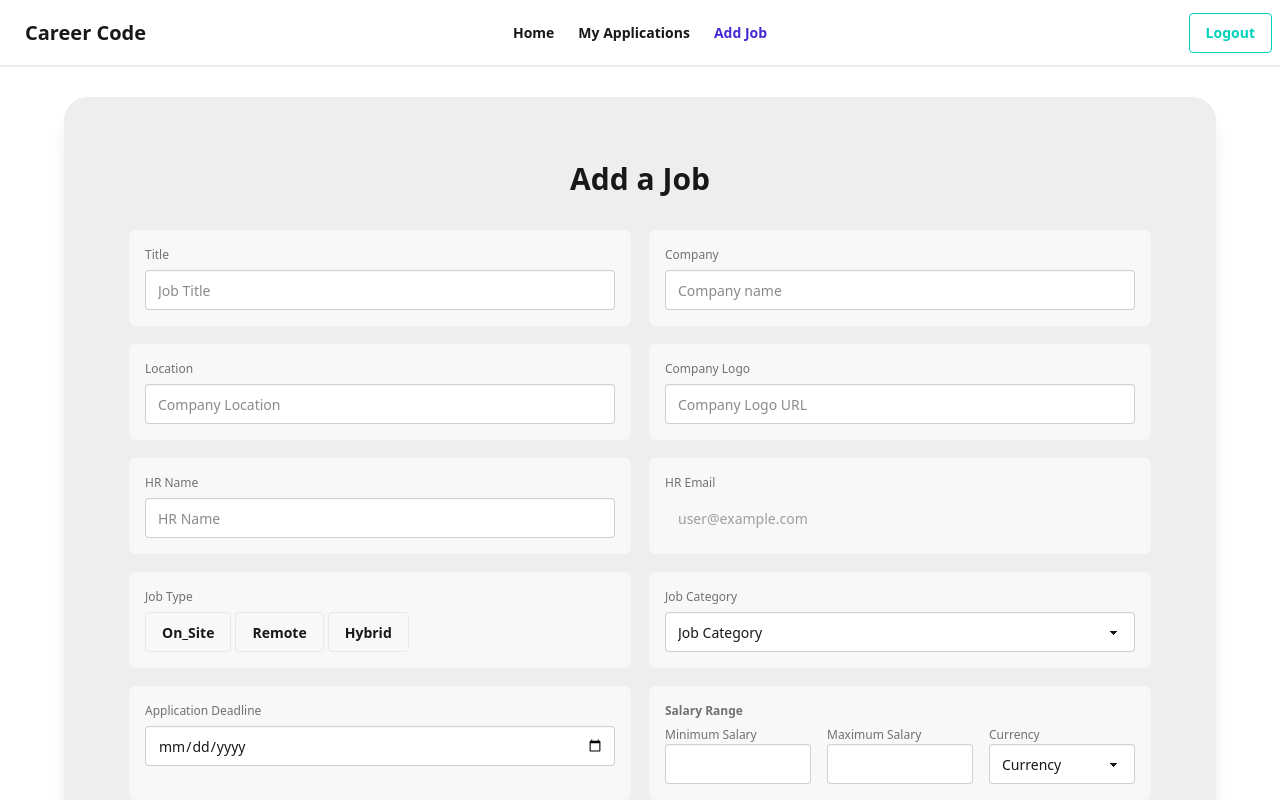
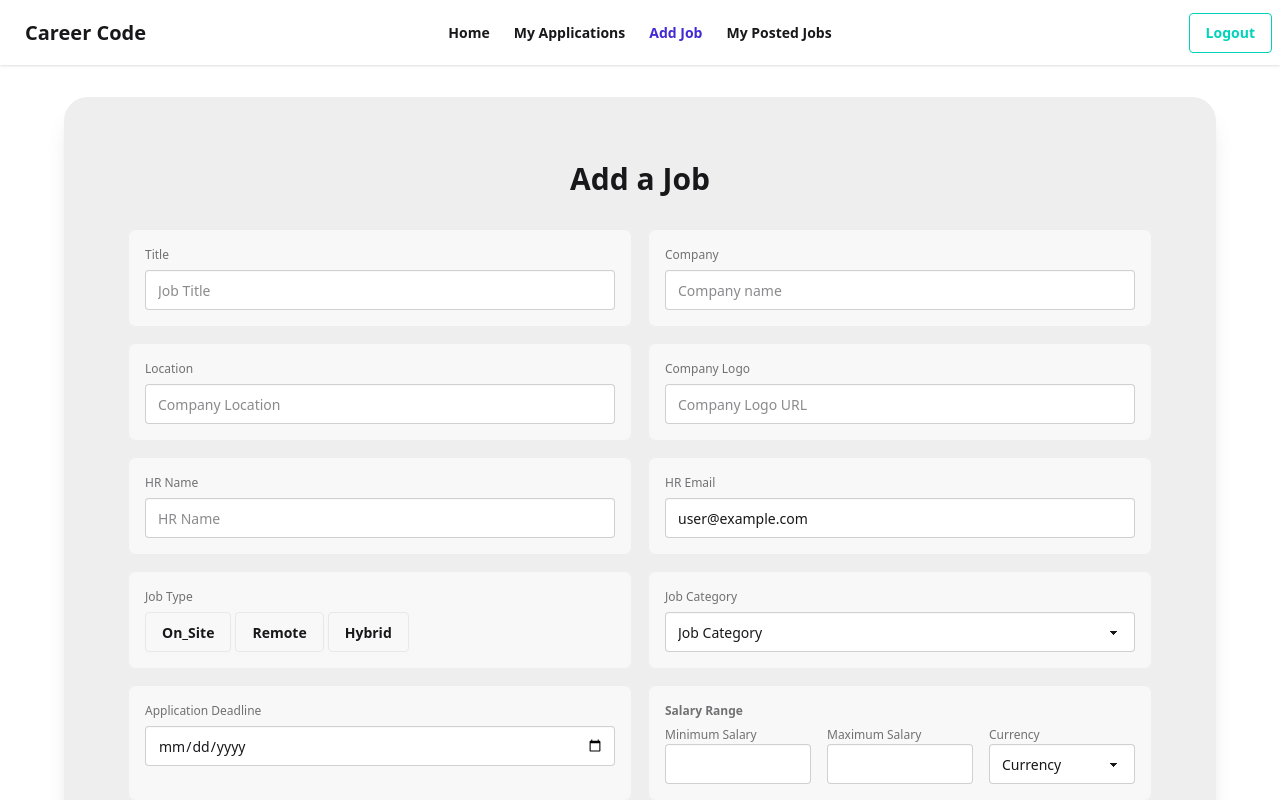
Before and after one commit to mahfuzarrahmanmunna/career-code-client, a React (Vite) app: page /add-job in a window 1280 px wide. Shown: the top 800 px of the page. Built offline with nearby package versions, Linux system fonts and the light colour scheme; no server answers; sample sign-in values are in the browser's storage.

Commit message:
added jobapi

```diff
--- /dev/null
+++ b/src/API/JobsApi/JobsApi.js
@@ -0,0 +1,8 @@
+export const jobsCreatedByPromise = email => {
+    return fetch(`http://localhost:3000/jobs?email=${email}`)
+        .then(res => res.json())
+        .catch(err => {
+            const code = err.code || 'UNKNOWN_ERROR';
+            console.error("Failed to fetch jobs created by:", code);
+        })
+}
--- a/src/Pages/AddJobs/AddJobs.jsx
+++ b/src/Pages/AddJobs/AddJobs.jsx
@@ -87,7 +87,7 @@ const AddJobs = () => {
                         {/* HR email */}
                         <fieldset className="fieldset bg-base-200 border-base-300 rounded-box w-full border p-4">
                             <label className="label">HR Email</label>
-                            <input value={user?.email} disabled type="email" name='hr_email' className="input w-full" placeholder="HR Email" />
+                            <input value={user?.email} type="email" name='hr_email' className="input w-full" placeholder="HR Email" />
                         </fieldset>
 
                         {/* Job Type */}
--- /dev/null
+++ b/src/Pages/MyPostedJob/MyPostedJobs.jsx
@@ -0,0 +1,11 @@
+import React from 'react';
+
+const MyPostedJobs = () => {
+    return (
+        <div>
+            <h1>My posted jobs</h1>
+        </div>
+    );
+};
+
+export default MyPostedJobs;
--- a/src/Pages/Shared/Navbar/Navbar.jsx
+++ b/src/Pages/Shared/Navbar/Navbar.jsx
@@ -21,6 +21,8 @@ const Navbar = () => {
                 Home
             </NavLink>
         </li>
+
+        {/* Applicant see */}
         {
             user && (
                 <>
@@ -29,14 +31,23 @@ const Navbar = () => {
                             My Applications
                         </NavLink>
                     </li>
-                    <li>
-                        <NavLink to='/add-job' className={({ isActive }) => `font-bold ${isActive ? 'text-primary' : ''}`}>
-                            Add Job
-                        </NavLink>
-                    </li>
                 </>
             )
         }
+
+        {/* Recruiter seen */}
+        {user && <>
+            <li>
+                <NavLink to='/add-job' className={({ isActive }) => `font-bold ${isActive ? 'text-primary' : ''}`}>
+                    Add Job
+                </NavLink>
+            </li>
+            <li>
+                <NavLink to='/my-posted-jobs' className={({ isActive }) => `font-bold ${isActive ? 'text-primary' : ''}`}>
+                    My Posted Jobs
+                </NavLink>
+            </li>
+        </>}
         {/* <li>
             <NavLink to='/jobs' className={({ isActive }) => `font-bold ${isActive ? 'text-primary' : ''}`}>
                 Jobs
--- a/src/Routes/Routes.jsx
+++ b/src/Routes/Routes.jsx
@@ -8,6 +8,7 @@ import JobApply from "../Pages/JobApply/JobApply";
 import PrivateRoutes from "../Private/PrivateRoutes/PrivateRoutes";
 import MyApplications from "../Pages/MyApplications/MyApplications";
 import AddJobs from "../Pages/AddJobs/AddJobs";
+import MyPostedJobs from "../Pages/MyPostedJob/MyPostedJobs";
 
 export const router = createBrowserRouter([
     {
@@ -43,6 +44,12 @@ export const router = createBrowserRouter([
                 </PrivateRoutes>
             },
             {
+                path: '/my-posted-jobs',
+                element: <PrivateRoutes>
+                    <MyPostedJobs />
+                </PrivateRoutes>
+            },
+            {
                 path: '/my-applications',
                 element: <PrivateRoutes>
                     <MyApplications />
```
